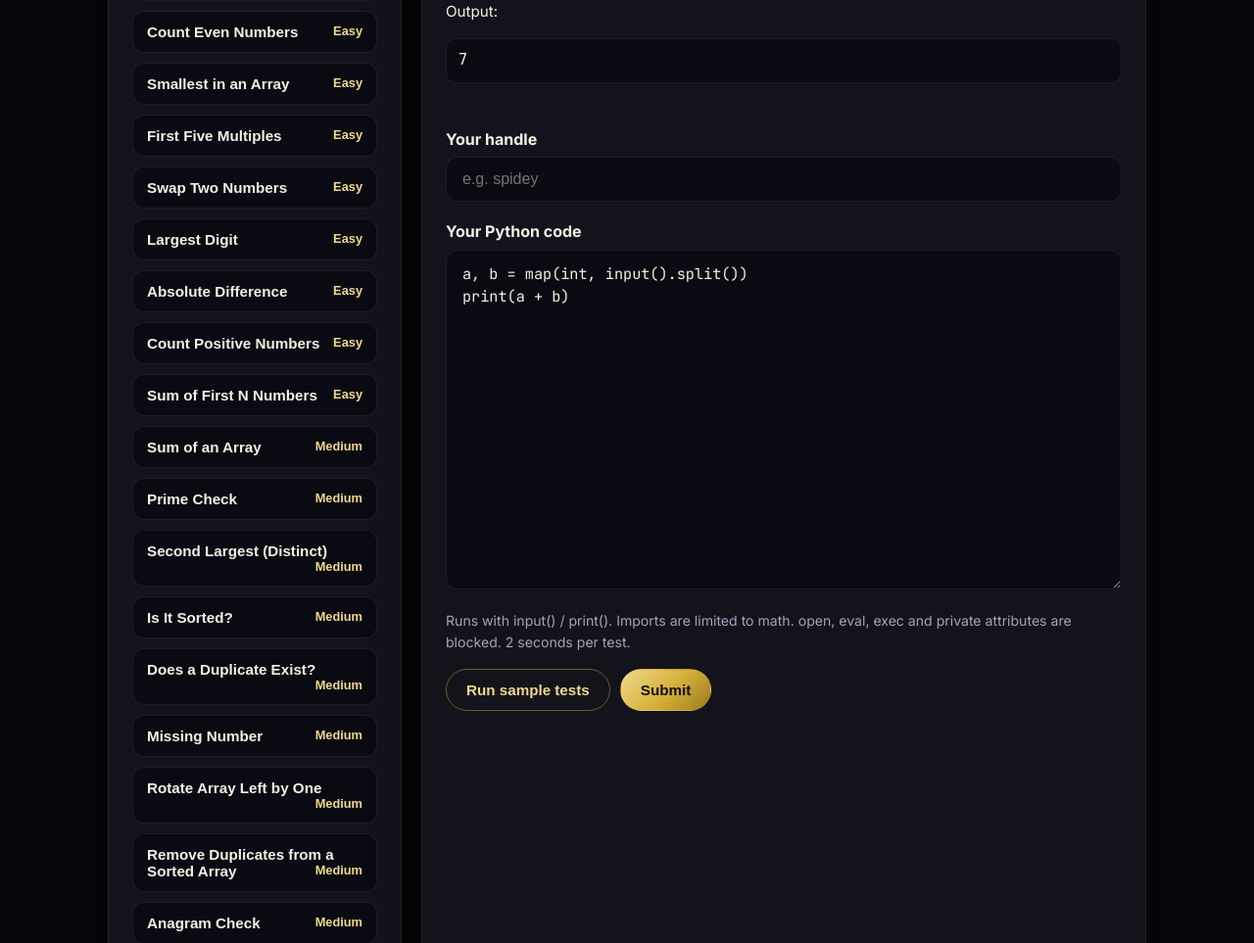
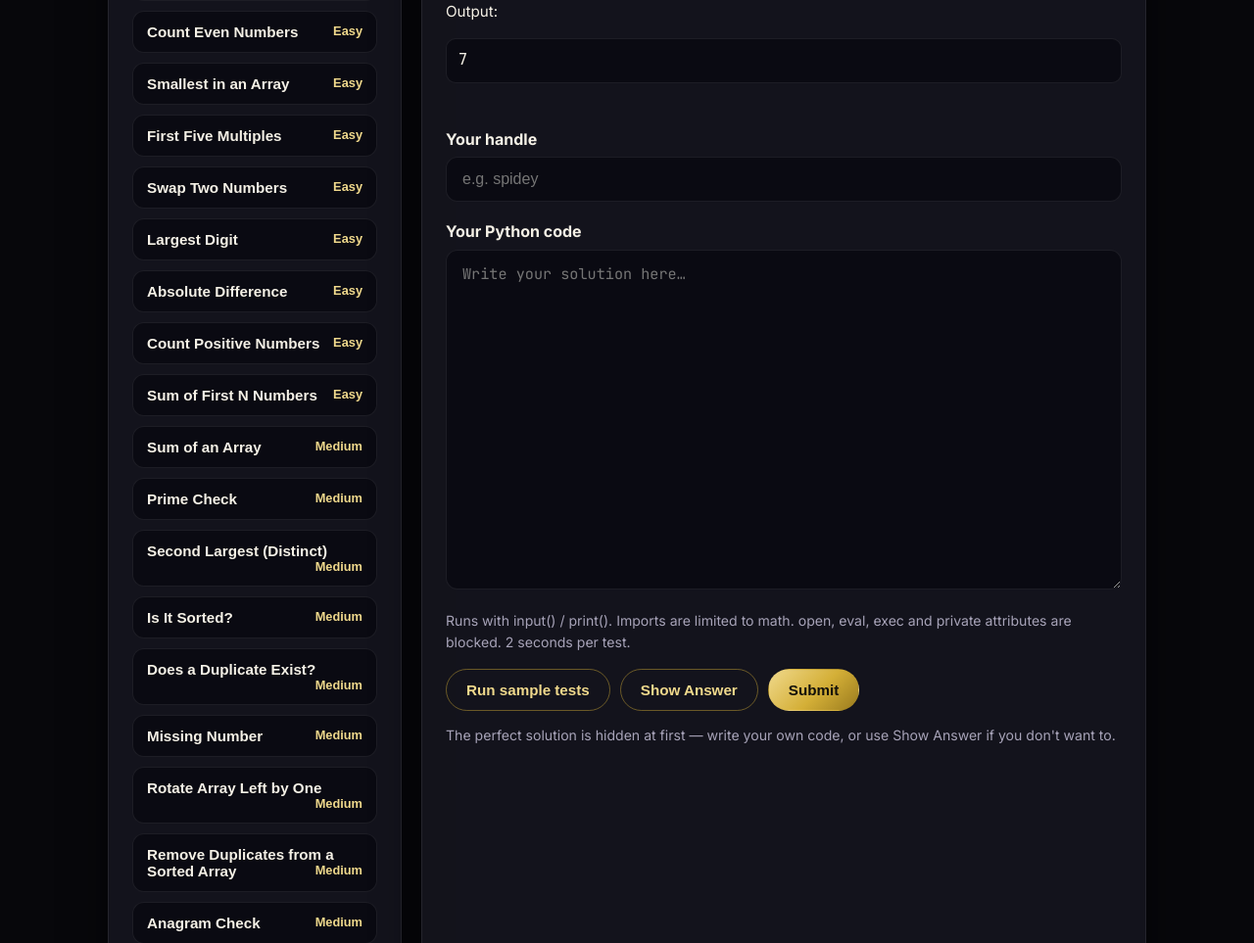
Before and after one commit to spideyart/codearena, a Flask app: page / in a window 1280 px wide. Shown: the part 1111-2074 px from the top of the page at 98% size. Run offline with Flask 3, Linux system fonts and the light colour scheme; data that the repository does not hold is empty.

Commit message:
Hide answers until Show Answer is clicked

```diff
--- a/app.py
+++ b/app.py
@@ -32,6 +32,21 @@ def api_problem(problem_id):
     if not problem:
         return jsonify({"error": "Problem not found."}), 404
     return jsonify(public_problem(problem))
+
+
+@app.route("/api/problems/<problem_id>/answer")
+def api_answer(problem_id):
+    """Reveal the perfect solution for a problem, only when asked.
+
+    The starter code is deliberately absent from the public problem
+    responses, so the editor starts blank and the user writes their own
+    solution first. This endpoint returns it on demand for the
+    Show Answer button.
+    """
+    problem = get_problem(problem_id)
+    if not problem:
+        return jsonify({"error": "Problem not found."}), 404
+    return jsonify({"starter_code": problem["starter_code"]})
 
 
 @app.route("/api/run-sample", methods=["POST"])
--- a/judge/problems.py
+++ b/judge/problems.py
@@ -683,8 +683,14 @@ def get_problem(problem_id):
 
 
 def public_problem(problem):
-    """Problem as sent to the browser: samples only, never hidden tests."""
-    return {key: value for key, value in problem.items() if key != "hidden"}
+    """Problem as sent to the browser: samples only.
+
+    Hidden tests are never sent, and neither is the starter code: it is
+    the perfect solution, so it stays hidden until the user asks for it
+    with the Show Answer button (see /api/problems/<id>/answer).
+    """
+    return {key: value for key, value in problem.items()
+            if key not in ("hidden", "starter_code")}
 
 
 def public_problems():
--- a/static/app.js
+++ b/static/app.js
@@ -49,7 +49,9 @@ async function selectProblem(id) {
   document.getElementById("problem-samples").innerHTML = current.samples.map((s, i) => `
     <div class="test-row"><b>Sample ${i + 1}</b><br>Input:<pre>${esc(s.input)}</pre>Output:<pre>${esc(s.output)}</pre></div>
   `).join("");
-  document.getElementById("code").value = current.starter_code || "";
+  // The answer stays hidden: the editor starts blank so the user
+  // writes their own solution first. Show Answer fills it on demand.
+  document.getElementById("code").value = "";
   document.getElementById("verdict").hidden = true;
   document.getElementById("test-results").innerHTML = "";
 }
@@ -85,6 +87,20 @@ document.getElementById("run-btn").addEventListener("click", async () => {
   try {
     const data = await postJson("/api/run-sample", { problem_id: current.id, code: document.getElementById("code").value });
     showVerdict(data, testsHtml(data.tests, "Sample tests"));
+  } catch (e) { alert(e.message); }
+});
+
+document.getElementById("show-answer-btn").addEventListener("click", async () => {
+  if (!current) return;
+  const editor = document.getElementById("code");
+  try {
+    const res = await fetch(`/api/problems/${current.id}/answer`);
+    const data = await res.json();
+    if (!res.ok) throw new Error(data.error || "Could not load the answer.");
+    if (editor.value.trim() !== "" && editor.value !== data.starter_code &&
+        !confirm("Replace your code with the perfect solution? Your current code will be lost.")) return;
+    editor.value = data.starter_code || "";
+    editor.focus();
   } catch (e) { alert(e.message); }
 });
 
--- a/templates/index.html
+++ b/templates/index.html
@@ -51,8 +51,10 @@
       <p class="muted small">Runs with input() / print(). Imports are limited to math. open, eval, exec and private attributes are blocked. 2 seconds per test.</p>
       <div class="actions">
         <button type="button" id="run-btn">Run sample tests</button>
+        <button type="button" id="show-answer-btn">Show Answer</button>
         <button type="button" id="submit-btn" class="primary">Submit</button>
       </div>
+      <p class="muted small">The perfect solution is hidden at first — write your own code, or use Show Answer if you don't want to.</p>
       <div id="verdict" class="verdict" hidden></div>
       <div id="test-results"></div>
     </section>
```
Also changed, not shown: tests/test_api.py (+24 -0 lines), README.md.
